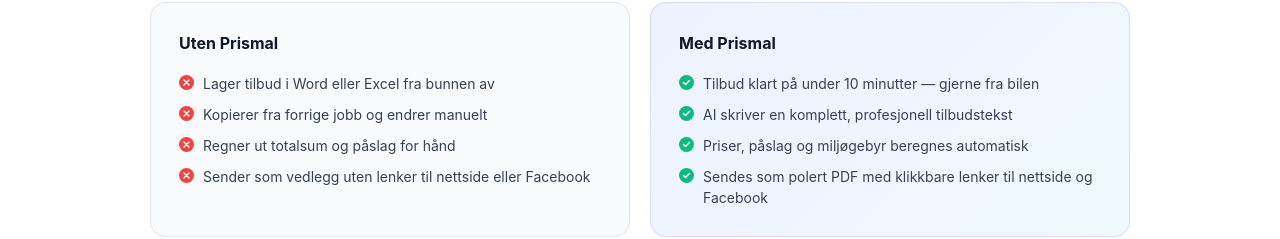
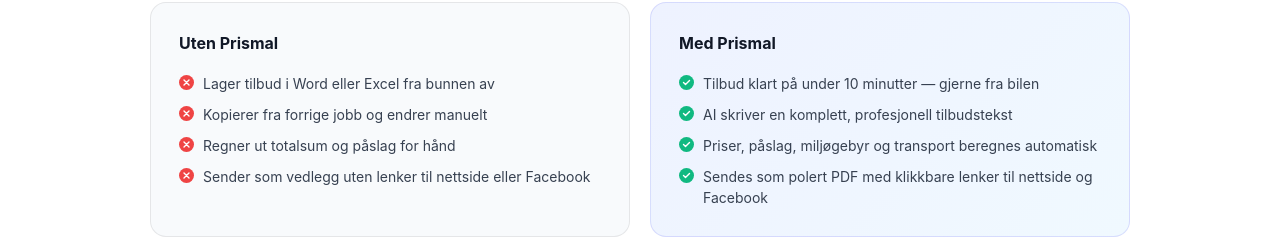
Before and after one commit to anderslura/Prismal, a React (Vite) app: page / in a window 1280 px wide. Shown: the part 1740-1979 px from the top of the page. Built offline with nearby package versions, Linux system fonts and the light colour scheme.

Commit message:
Legg til transport i 'Med Prismal'-listen (manglet i før/etter-seksjon)

```diff
--- a/src/components/Landingsside.jsx
+++ b/src/components/Landingsside.jsx
@@ -337,7 +337,7 @@ export default function Landingsside({ onStart, onRegistrer }) {
               <ul className="l2-fe-liste l2-fe-liste-etter">
                 <li>Tilbud klart på under 10 minutter — gjerne fra bilen</li>
                 <li>AI skriver en komplett, profesjonell tilbudstekst</li>
-                <li>Priser, påslag og miljøgebyr beregnes automatisk</li>
+                <li>Priser, påslag, miljøgebyr og transport beregnes automatisk</li>
                 <li>Sendes som polert PDF med klikkbare lenker til nettside og Facebook</li>
               </ul>
             </div>
```
